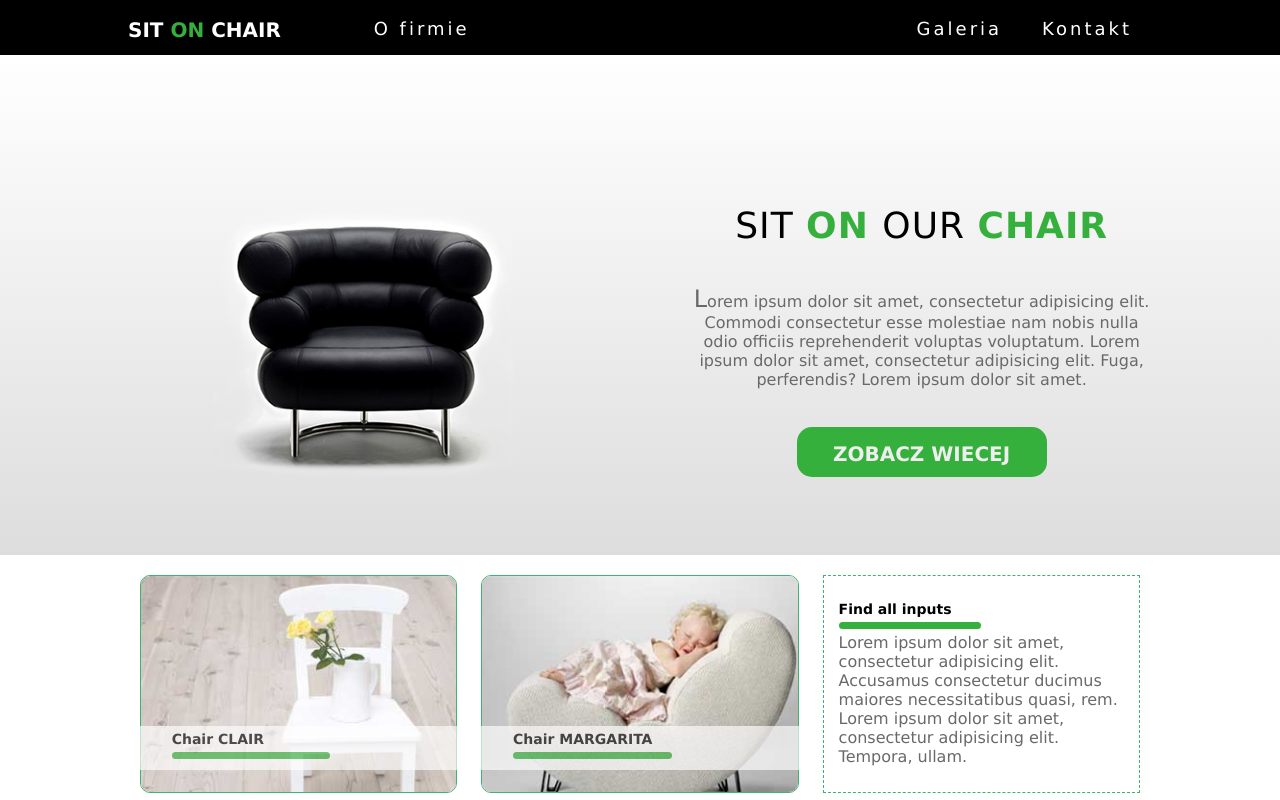
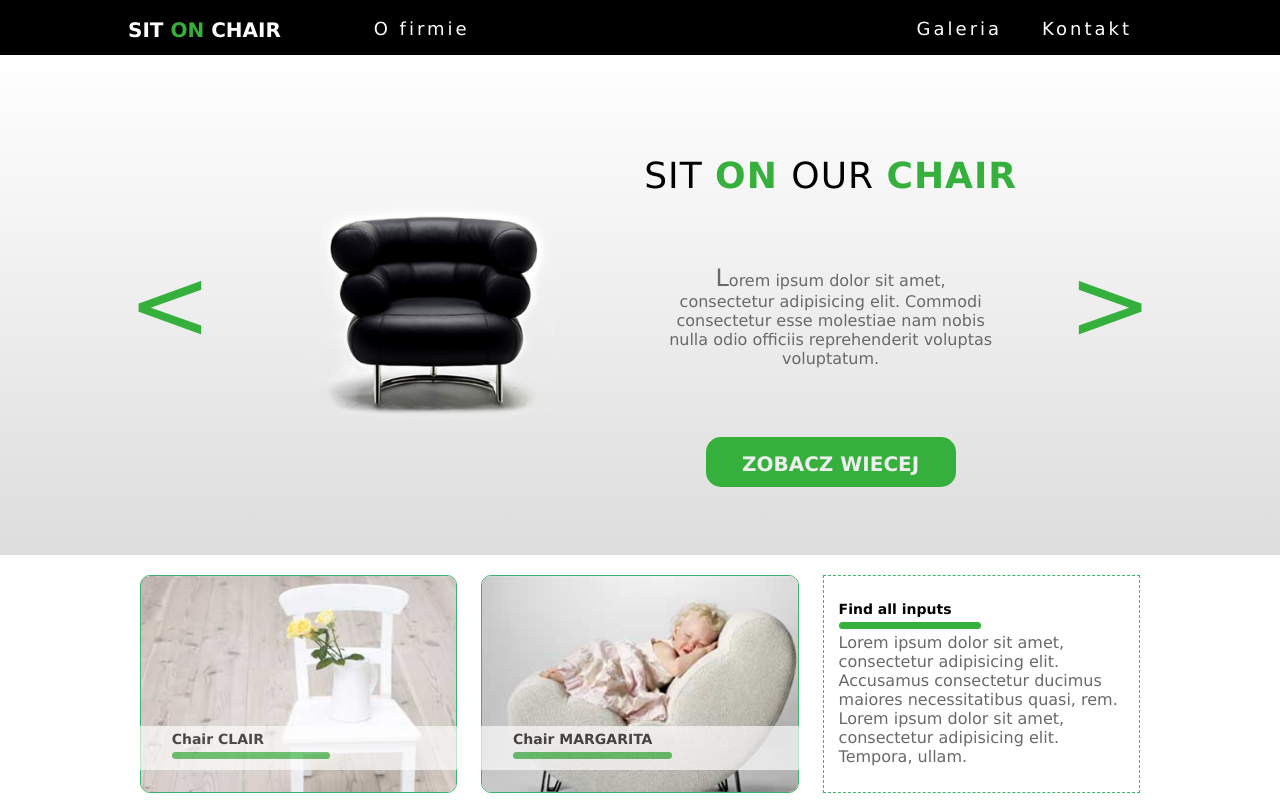
Before and after one commit to MarkFicht/Workshop1-onepage-website, a plain HTML site: page index.html in a window 1280 px wide. Shown: the top 800 px of the page. Drawn offline with Linux system fonts and the light colour scheme.

Commit message:
complete main offer

```diff
--- a/css/style.css
+++ b/css/style.css
@@ -132,17 +132,37 @@ ul.pull-out > li > ul > li:last-child {
     min-height: 500px;
 }
 
+.offer div.container:before {
+    content: '<';
+    color: #36b03c;
+    font-size: 100px;
+    line-height: 500px;
+    margin-right: 30px;
+}
+
+.offer div.container:after {
+    content: '>';
+    color: #36b03c;
+    font-size: 100px;
+    line-height: 500px;
+    margin-left: 30px;
+}
+
 .offer__left {
     padding-top: 120px;
-    width: 55%;
+    /*width: 55%;*/
 }
 
 .offer__right {
-    padding-top: 150px;
-    width: 45%;
+    padding-top: 100px;
+    width: 50%;
     text-align: center;
     display: flex;
     flex-wrap: wrap;
+}
+
+.offer__right p {
+    padding: 0 45px;
 }
 
 .offer__right p:first-letter {
--- a/index.html
+++ b/index.html
@@ -48,7 +48,7 @@
             <div class="offer__right">
                 <h2> SIT <span class="color"> ON </span> OUR <span class="color"> CHAIR </span> </h2>
 
-                <p>Lorem ipsum dolor sit amet, consectetur adipisicing elit. Commodi consectetur esse molestiae nam nobis nulla odio officiis reprehenderit voluptas voluptatum. Lorem ipsum dolor sit amet, consectetur adipisicing elit. Fuga, perferendis? Lorem ipsum dolor sit amet.</p>
+                <p>Lorem ipsum dolor sit amet, consectetur adipisicing elit. Commodi consectetur esse molestiae nam nobis nulla odio officiis reprehenderit voluptas voluptatum.</p>
 
                 <div class="btn"><a href="#">ZOBACZ WIECEJ</a></div>
             </div>
```
